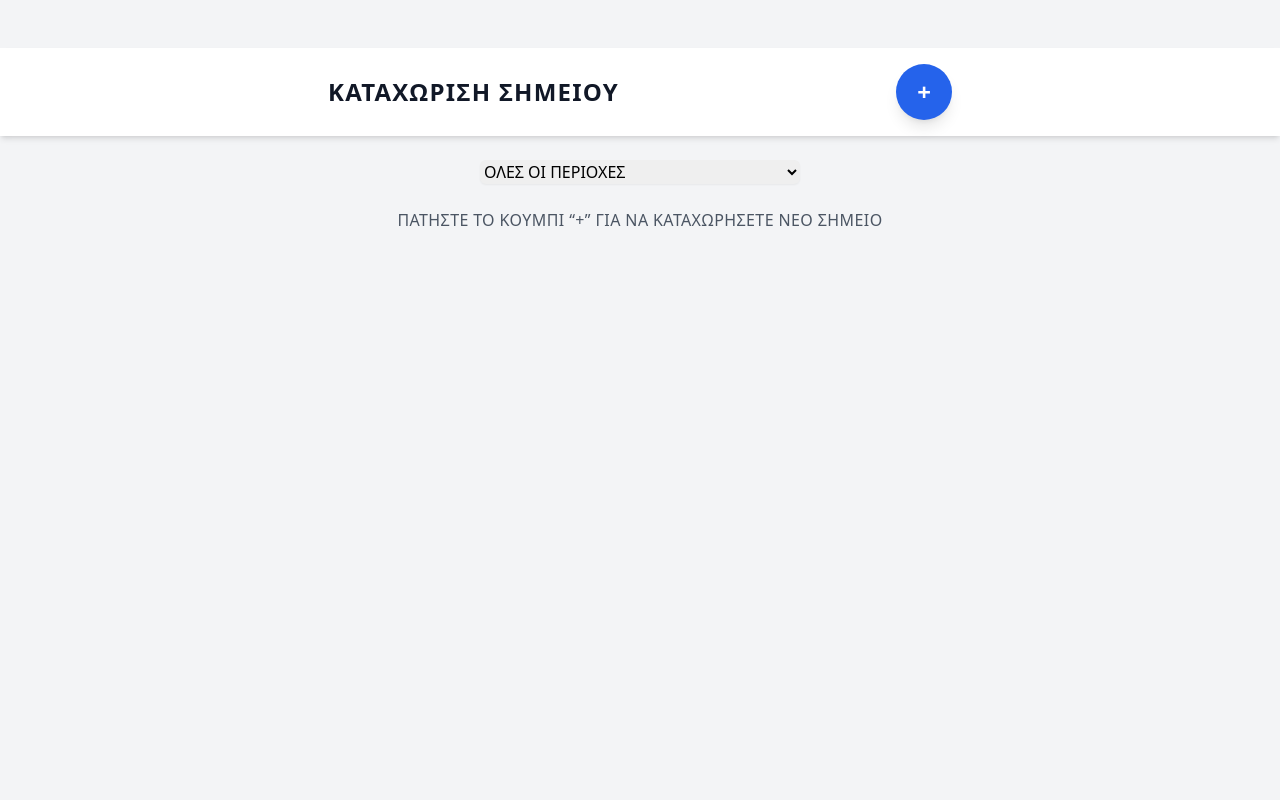
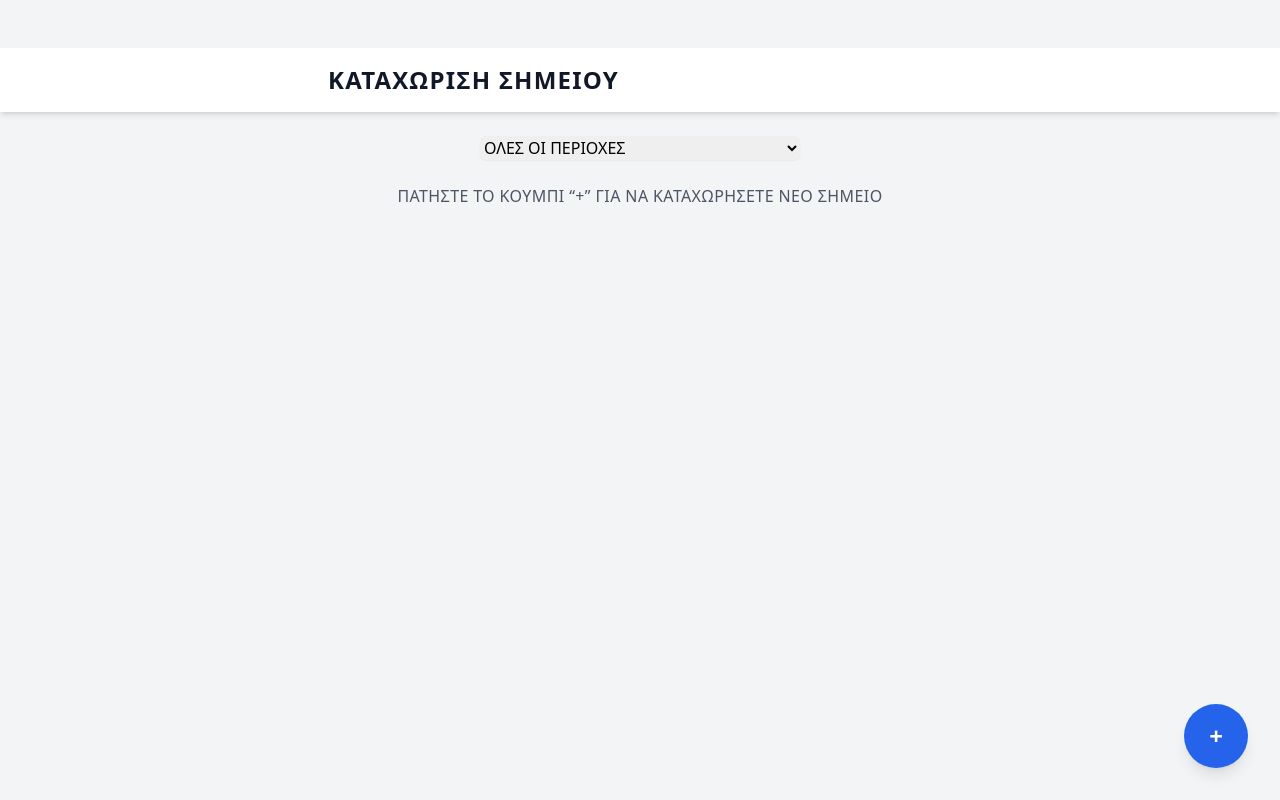
Before and after one commit to alexrho123/point-registration-firebase, a plain HTML site: page index.html in a window 1280 px wide. Drawn offline with nearby package versions, Linux system fonts and the light colour scheme; no server answers.

```diff
--- a/index.html
+++ b/index.html
@@ -159,15 +159,8 @@
 <body class="bg-gray-100 min-h-screen flex flex-col items-center py-12">
   <!-- Header -->
   <header class="w-full bg-white shadow-md py-4 mb-6">
-    <div class="max-w-2xl mx-auto px-6 flex justify-between items-center">
+    <div class="max-w-2xl mx-auto px-6">
       <h1 class="text-2xl font-extrabold tracking-wider uppercase text-gray-900">Καταχώριση Σημείου</h1>
-      <button
-        id="openModalBtn"
-        class="bg-blue-600 text-white rounded-full w-14 h-14 flex items-center justify-center shadow-lg hover:bg-blue-700 transition"
-        title="Καταχώριση Νέου Σημείου"
-      >
-        <span class="text-2xl font-bold leading-none">+</span>
-      </button>
     </div>
   </header>
 
@@ -199,6 +192,15 @@
       <!-- Cards με καταχωρημένα σημεία θα εμφανίζονται εδώ -->
     </div>
   </main>
+
+  <!-- Στρογγυλό κουμπί κάτω δεξιά -->
+  <button
+    id="openModalBtn"
+    class="fixed bottom-8 right-8 bg-blue-600 text-white rounded-full w-16 h-16 flex items-center justify-center shadow-lg hover:bg-blue-700 transition"
+    title="Καταχώριση Νέου Σημείου"
+  >
+    <span class="text-2xl font-bold leading-none">+</span>
+  </button>
 
   <!-- Modal Overlay -->
   <div
```
